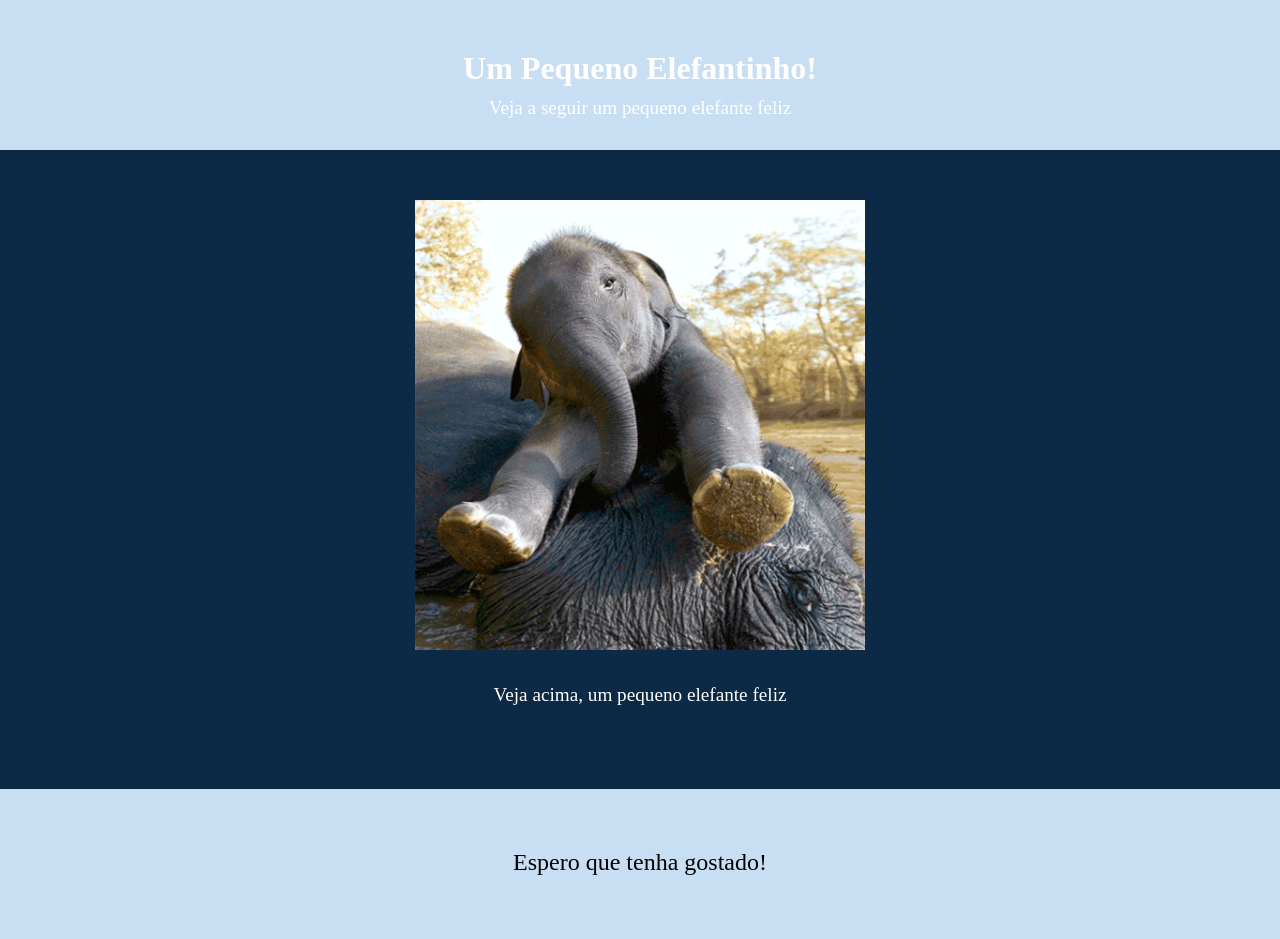
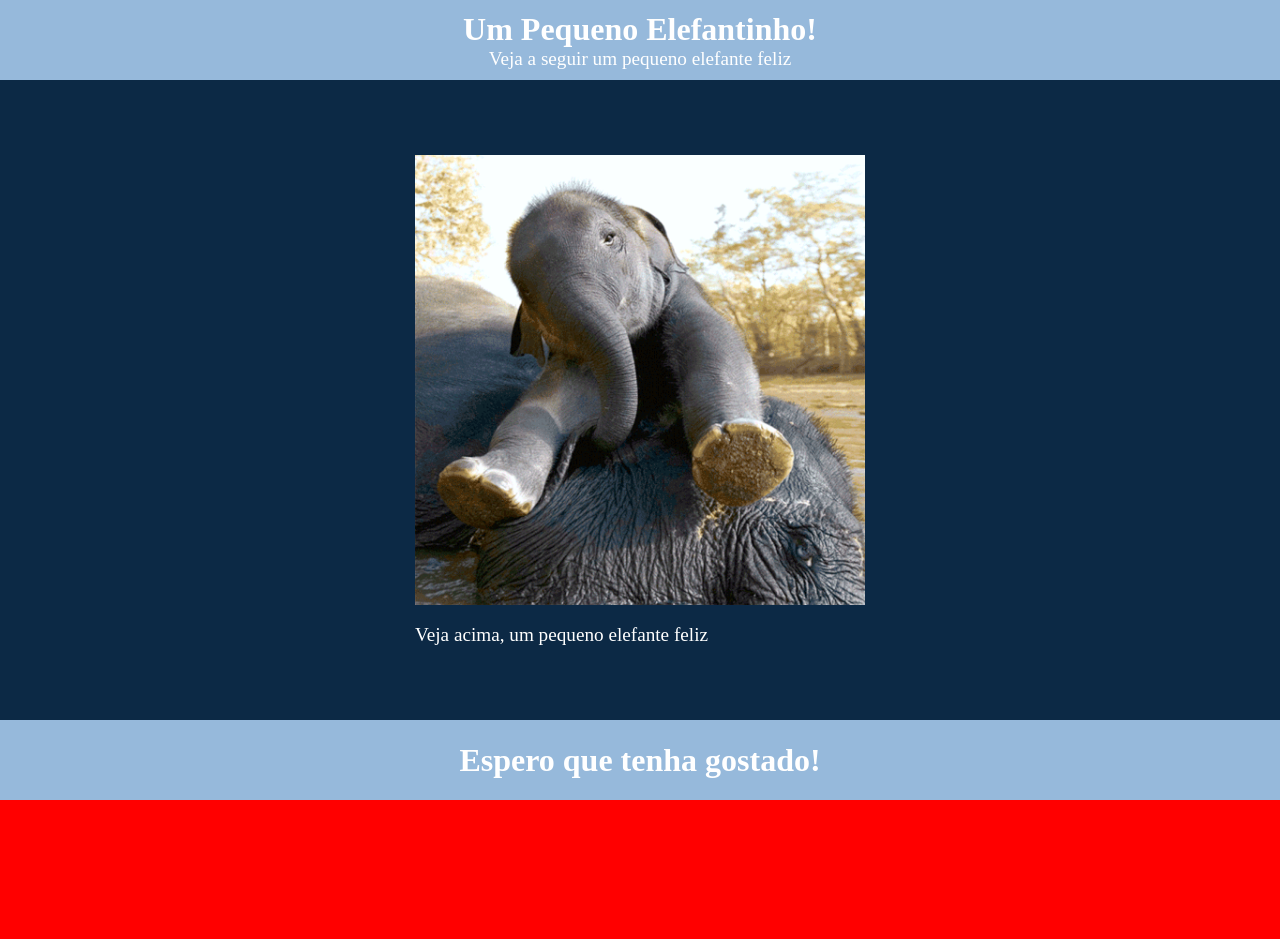
Before and after one commit to iLucaos/TrabalhoLab, a plain HTML site: page index.html in a window 1280 px wide. After the commit the page ends 800 px from the top, so only its background shows below. Drawn offline with Linux system fonts and the light colour scheme.

Commit message:
Refatorar css e html

```diff
--- a/css/style.css
+++ b/css/style.css
@@ -1,43 +1,47 @@
-#meuHeader {
+body{
+    min-height: 100vh;
+    background-color: red;
+}
+header {
     color: rgb(255, 255, 255);
-    background-color: rgb(200, 222, 243);
-    text-align: center;
-    min-height: 150px;
-    padding-top: 50px;
+    background-color: rgb(150, 185, 219);
+    height: 10vh;
+    display: flex;
+    flex-direction: column;
+    justify-content: center;
+    align-items: center;
 }
 
 #paragrafo{
     color: rgb(255, 255, 255);
-    padding-top: 10px;
     font-size: 1.2em;
 }
 
-#meuMain{
+main{
     color: rgb(255, 255, 255);
     background-color: rgb(12, 41, 69);
-    text-align: center;
-    min-height: 639px;
-    padding-top: 50px;
+    display: flex;
+    justify-content: center;
+    align-items: center;
+    height: 80vh;
+}
+img{
+    margin-bottom: 15px;
 
 }
-#meuFooter{
+footer{
 
     color: rgb(255, 255, 255);
-    background-color: rgb(200, 222, 243);
-    text-align: center;
-    min-height: 150px;
-
-
+    background-color: rgb(150, 185, 219);
+    height: 10vh;
+    position: fixed;
+    bottom: 0;
+    width: 100vw;
+    display: flex;
+    justify-content: center;
+    align-items: center;
 }
 #legendaImg{
-    padding-top: 30px;
     font-size: 1.2em;
 
 }
-li{
-    padding-top: 60px;
-    font-size: 1.5em;
-}
-li p{
-    color: black;
-}
--- a/index.html
+++ b/index.html
@@ -10,28 +10,18 @@
 <body>
 
         <header>
-            <div id="meuHeader">
             <h1>Um Pequeno Elefantinho!</h1>
             <p id="paragrafo">Veja a seguir um pequeno elefante feliz</p>
-            </div>
         </header>
 
         <main>
-            <div id="meuMain">
                 <figure>
-                <img src="img/a.gif" alt="Algo deu Errado" height="450px">
-                <figcaption id="legendaImg">Veja acima, um pequeno elefante feliz</figcaption>
+                    <img src="img/a.gif" alt="Algo deu Errado" height="450px">
+                    <figcaption id="legendaImg">Veja acima, um pequeno elefante feliz</figcaption>
                 </figure>
-
-            </div>
         </main>
         <footer>
-            <div id="meuFooter">
-                <ul>
-                    <li><p>Espero que tenha gostado!</p></li>
-                </ul>
-
-            </div>
+            <h1>Espero que tenha gostado!</h1>
         </footer>
 
 </body>
```
